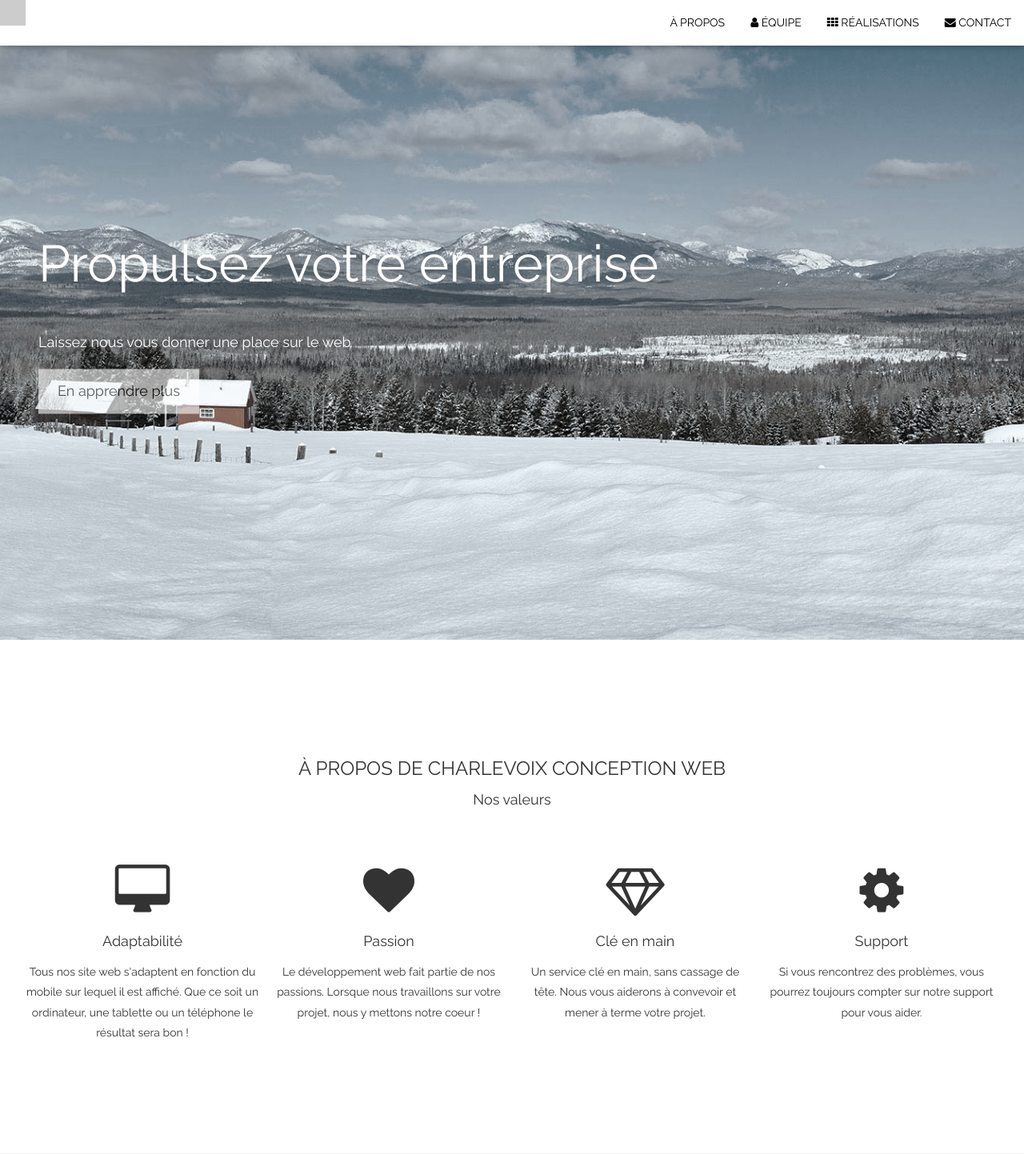
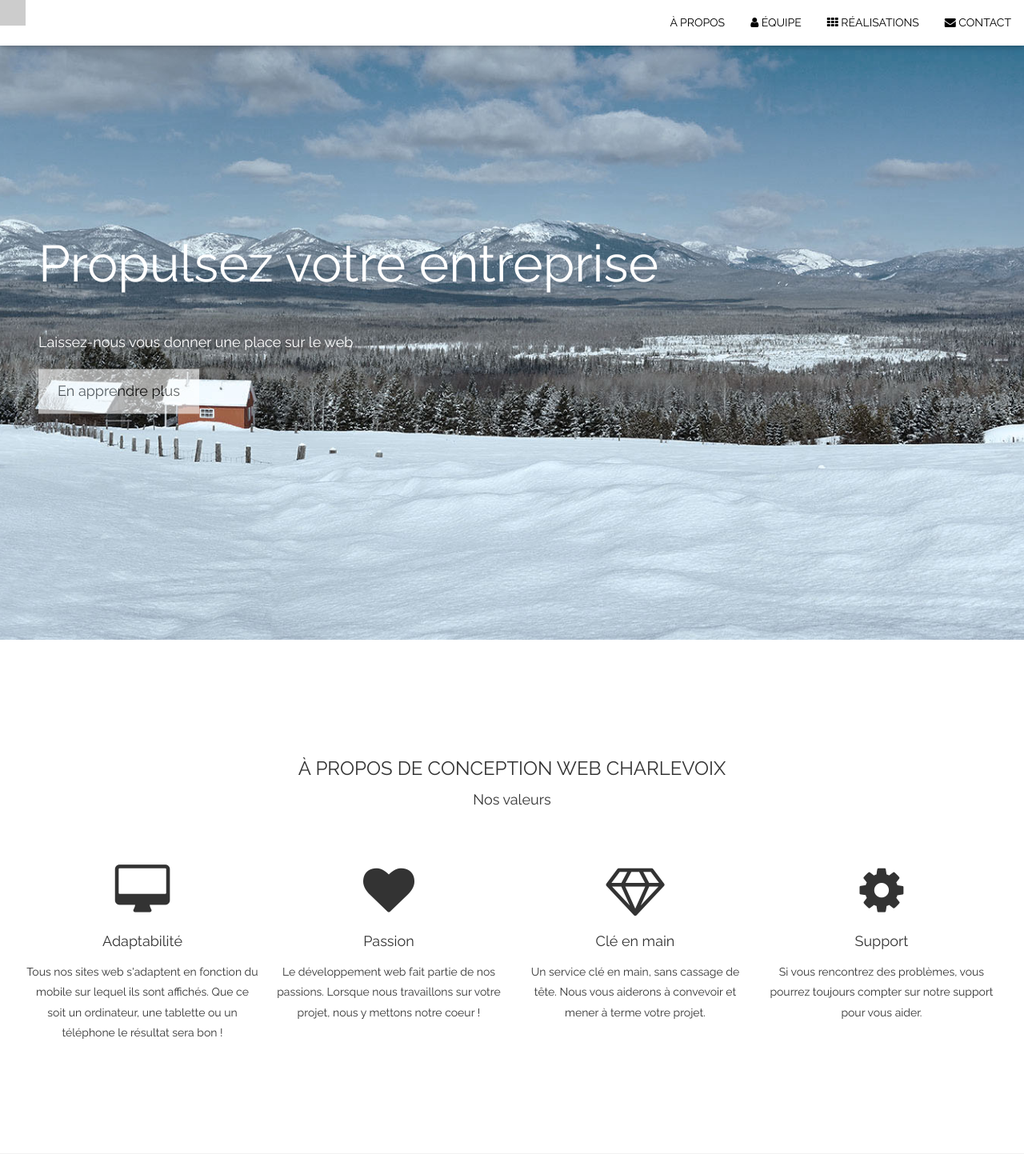
Before and after one commit to samueldesga/nsweb, a PHP site: page / in a window 1280 px wide. Shown: the top 1443 px of the page at 80% size. Run offline with PHP 8.4, Linux system fonts and the light colour scheme; some libraries are stand-ins or nearby versions.

Commit message:
updated text

```diff
--- a/index.php
+++ b/index.php
@@ -1,6 +1,6 @@
 <!DOCTYPE html>
 <html>
-<title>Charlevoix Conception Web</title>
+<title>Conception Web Charlevoix</title>
 <meta charset="UTF-8">
 <meta name="viewport" content="width=device-width, initial-scale=1">
 <link href="css/w3.css" rel="stylesheet" type="text/css"/>
@@ -57,11 +57,11 @@ body, html {
 </nav>
 
 <!-- Header with full-height image -->
-<header class="bgimg-1 w3-display-container w3-grayscale-min" id="home">
+<header class="bgimg-1 w3-display-container" id="home">
   <div class="w3-display-left w3-text-white" style="padding:48px">
     <span class="w3-jumbo w3-hide-small">Propulsez votre entreprise</span><br>
     <span class="w3-xxlarge w3-hide-large w3-hide-medium">Propulsez votre entreprise</span><br>
-    <span class="w3-large">Laissez nous vous donner une place sur le web</span>
+    <span class="w3-large">Laissez-nous vous donner une place sur le web</span>
     <p><a href="#about" class="w3-button w3-white w3-padding-large w3-large w3-margin-top w3-opacity w3-hover-opacity-off">En apprendre plus</a></p>
   </div>
   <div class="w3-display-bottomleft w3-text-grey w3-large" style="padding:24px 48px">
@@ -71,13 +71,13 @@ body, html {
 
 <!-- About Section -->
 <div class="w3-container" style="padding:128px 16px" id="about">
-  <h3 class="w3-center">À PROPOS DE CHARLEVOIX CONCEPTION WEB</h3>
+  <h3 class="w3-center">À PROPOS DE CONCEPTION WEB CHARLEVOIX</h3>
   <p class="w3-center w3-large">Nos valeurs</p>
   <div class="w3-row-padding w3-center" style="margin-top:64px">
     <div class="w3-quarter">
       <i class="fa fa-desktop w3-margin-bottom w3-jumbo w3-center"></i>
       <p class="w3-large">Adaptabilité</p>
-      <p>Tous nos site web s'adaptent en fonction du mobile sur lequel il est affiché. Que ce soit un ordinateur, une tablette ou un téléphone le résultat sera bon !</p>
+      <p>Tous nos sites web s'adaptent en fonction du mobile sur lequel ils sont affichés. Que ce soit un ordinateur, une tablette ou un téléphone le résultat sera bon !</p>
     </div>
     <div class="w3-quarter">
       <i class="fa fa-heart w3-margin-bottom w3-jumbo"></i>
@@ -114,7 +114,7 @@ body, html {
 <!-- Team Section -->
 <div class="w3-container" style="padding:128px 16px" id="team">
   <h3 class="w3-center">L'ÉQUIPE</h3>
-  <div class="w3-row-padding w3-grayscale" style="margin-top:64px; display: flex; justify-content: center;">
+  <div class="w3-row-padding" style="margin-top:64px; display: flex; justify-content: center;">
     <div class="w3-col l3 m6 w3-margin-bottom">
       <div class="w3-card-2">
         <img src="image/visage/NicFace.jpg" alt="Nicolas Girard" style="width:100%">
@@ -132,7 +132,7 @@ body, html {
         <div class="w3-container">
           <h3>Samuel Desgagnés</h3>
           <p class="w3-opacity">Programmeur web</p>
-          <p>Patenteux de naissance, il saura trouvez une solution à n'importe lequel de vos problèmes.</p>
+          <p>Patenteux de naissance, il saura trouver une solution à tous vos problèmes.</p>
           <!--<p><button class="w3-button w3-light-grey w3-block"><i class="fa fa-envelope"></i> Contact</button></p>-->
         </div>
       </div>
@@ -198,7 +198,7 @@ body, html {
   <div class="w3-row-padding">
     <div class="w3-col m6">
       <h3>Nos compétences.</h3>
-      <p>De la programmation web à la prise de photo, <br/>nous mettons en oeuvre plusieurs compétences
+      <p>De la programmation web à la prise de photos, <br/>nous mettons en oeuvre plusieurs compétences
       pour réaliser votre projet.</p>
     </div>
     <div class="w3-col m6">
@@ -212,7 +212,7 @@ body, html {
       </div>
       <p class="w3-wide"><i class="fa fa-photo w3-margin-right"></i>Photoshop</p>
       <div class="w3-grey">
-        <div class="w3-container w3-dark-grey w3-center" style="width:75%">50%</div>
+        <div class="w3-container w3-dark-grey w3-center" style="width:65%">65%</div>
       </div>
     </div>
   </div>
@@ -222,7 +222,7 @@ body, html {
 <!-- Contact Section -->
 <div class="w3-container w3-light-grey" style="padding:128px 16px" id="contact">
   <h3 class="w3-center">CONTACT</h3>
-  <p class="w3-center w3-large">Entrons en contact. Envoyez nous un message:</p>
+  <p class="w3-center w3-large">Entrons en contact. Envoyez-nous un message.</p>
   <div class="w3-row-padding" style="margin-top:64px">
     <div class="w3-half">
       <p><i class="fa fa-map-marker fa-fw w3-xxlarge w3-margin-right"></i> Baie-Saint-Paul, Qc</p>
@@ -249,7 +249,7 @@ body, html {
         <p>
           <div id="success"></div>
           <button class="w3-button w3-black" type="submit">
-            <i class="fa fa-paper-plane"></i> ENVOYER MESSAGE
+            <i class="fa fa-paper-plane"></i> ENVOYER LE MESSAGE
           </button>
         </p>
         <input type="hidden" id="time" name="time" value="<?php echo time(); ?>" />
```
